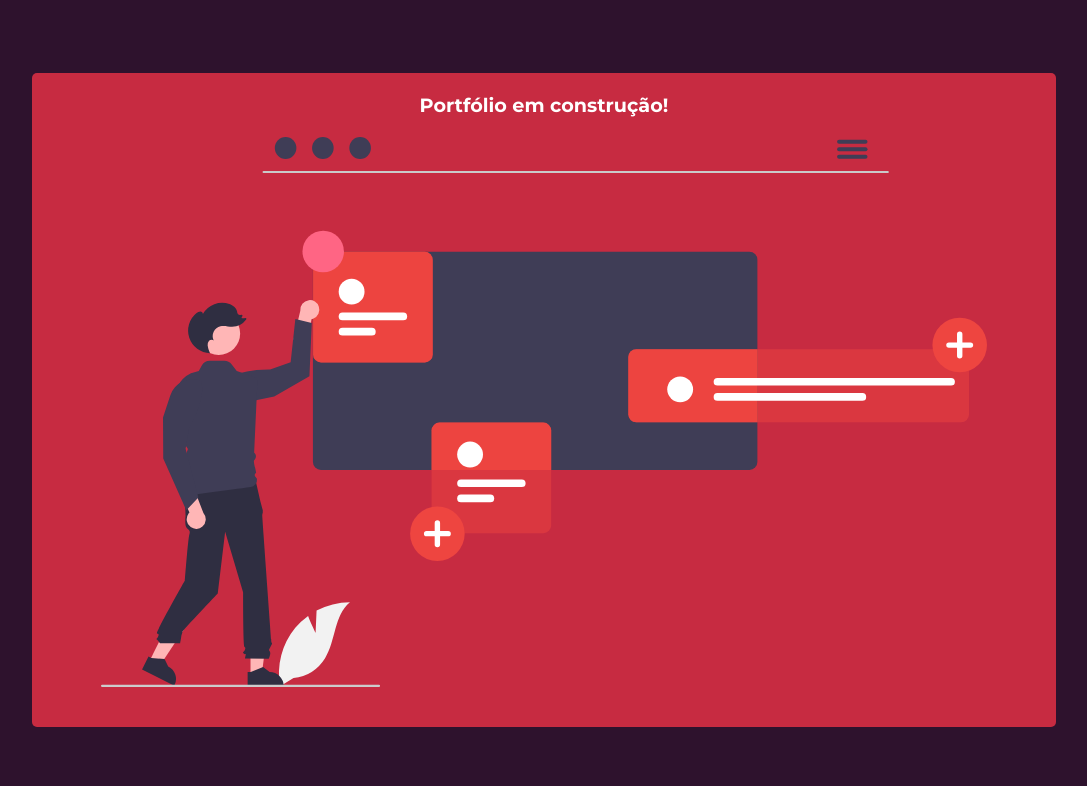
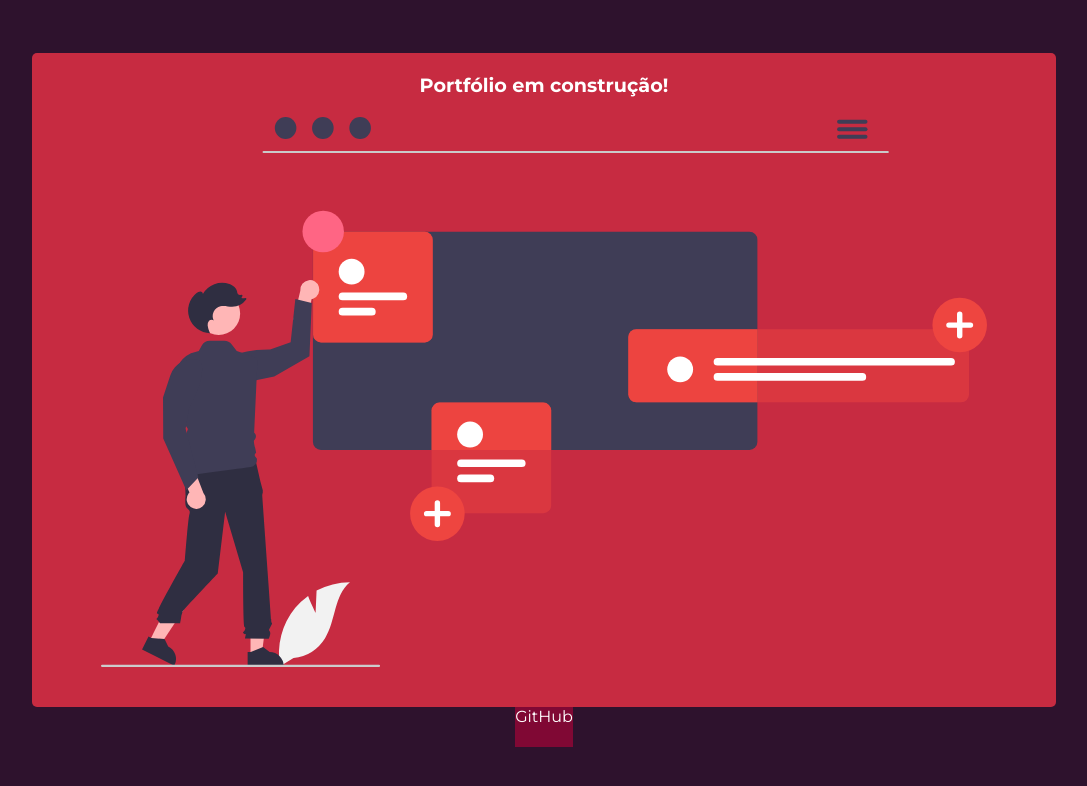
Before and after one commit to silvaernane/portfolio, a plain HTML site: page index.html in a window 1280 px wide. Shown: the whole page, without its empty margins (96-1183 px from the left). Drawn offline with Linux system fonts and the light colour scheme.

Commit message:
Testes
Pequenos testes para configurar as coisas

```diff
--- a/assets/css/main.scss
+++ b/assets/css/main.scss
@@ -1,5 +1,9 @@
 @import 'variables';
 @import 'base';
+
+body {
+    display: flex;
+    flex-direction: column;
 
     .container {
         background-color: $color-two;
@@ -22,3 +26,18 @@
             margin: 20px 0px;
         }
     }
+
+    footer {
+
+
+        a {
+            color: #fff;
+            text-decoration: none;
+            display: block;
+            width: auto;
+            height: 40px;
+            background-color: $color-three;
+            text-align: center;
+        }
+    }
+}
--- a/index.html
+++ b/index.html
@@ -24,5 +24,11 @@
         <img src="assets/img/add_information.svg" alt="Adicionando informações a um site">
     </div>
     <!-- <a target="_blank" href="https://icons8.com/icon/9Za2qWr0pN0J/xml-de-miniatura-de-espaço-reservado">XML de miniatura de espaço reservado</a> icon by <a target="_blank" href="https://icons8.com">Icons8</a> -->
+
+    <footer>
+        <p>
+            <a href="">GitHub</a>
+        </p>
+    </footer>
 </body>
 </html>
```
Also changed, not shown: assets/css/main.css, 1 other file. Lines whose indentation alone changed are shown as unchanged.
